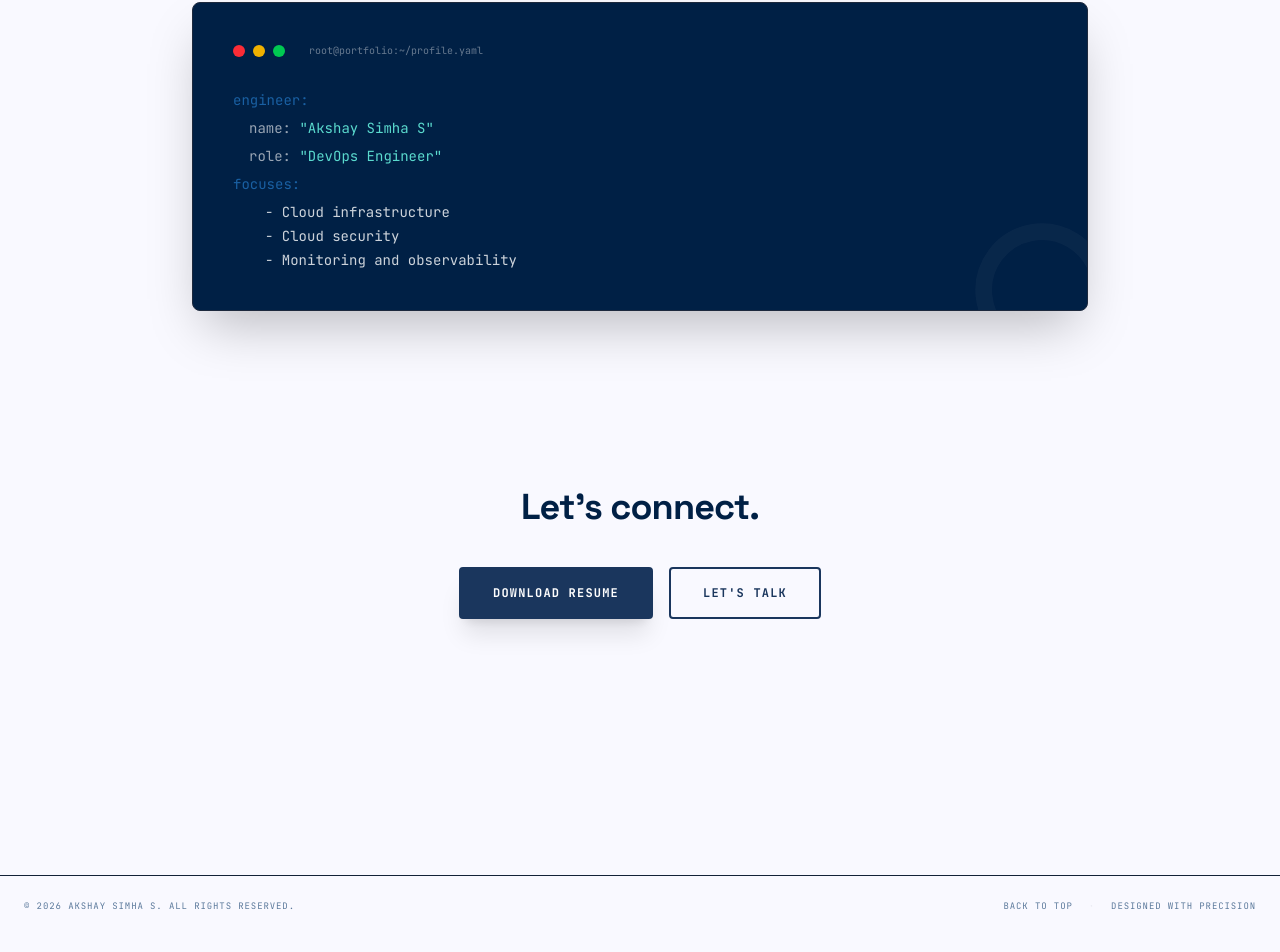
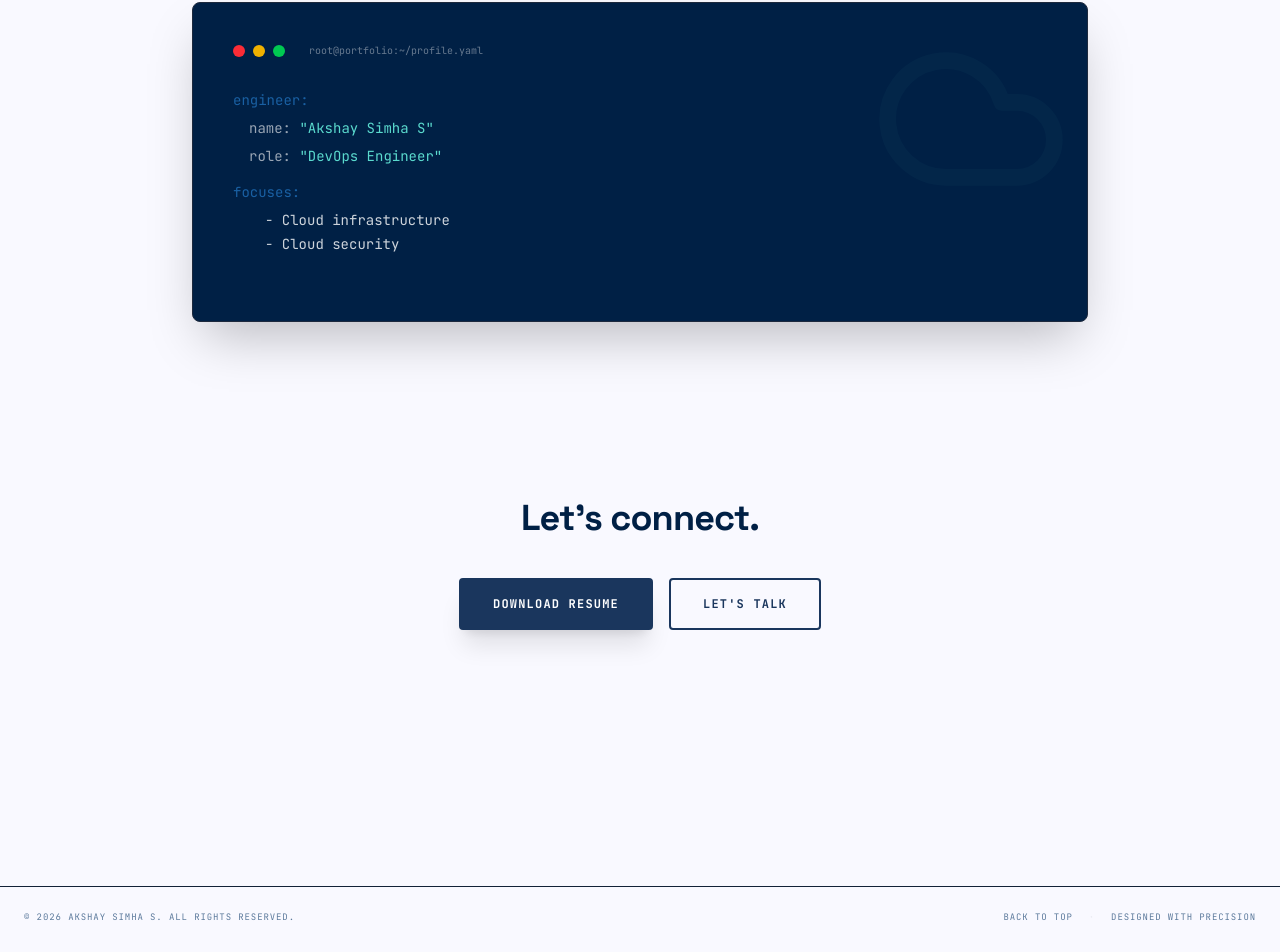
Before and after one commit to Akshay-Simha/akshay-simha-web-portfolio, a React (Vite) app: page / in a window 1280 px wide. Shown: the part 7859-8811 px from the top of the page. Built offline with nearby package versions, Linux system fonts and the light colour scheme; a web font is replaced by a local one.

Commit message:
feat: add animated terminal profile component
Implement an interactive terminal-style component to dynamically display profile data with a typing animation effect.

```diff
--- a/src/App.tsx
+++ b/src/App.tsx
@@ -869,6 +869,86 @@ const CertificationsTab = () => (
   </div>
 );
 
+const AnimatedProfileTerminal = () => {
+  const [visibleCount, setVisibleCount] = useState(1);
+
+  useEffect(() => {
+    const interval = setInterval(() => {
+      setVisibleCount(prev => {
+        if (prev >= 8) {
+          return 1;
+        }
+        return prev + 1;
+      });
+    }, 1200);
+    return () => clearInterval(interval);
+  }, []);
+
+  return (
+    <div className="terminal-card p-10 h-[320px] relative overflow-hidden group flex flex-col justify-start">
+      <div className="flex items-center gap-2 mb-8 flex-shrink-0">
+        <div className="w-3 h-3 rounded-full bg-red-500" />
+        <div className="w-3 h-3 rounded-full bg-yellow-500" />
+        <div className="w-3 h-3 rounded-full bg-green-500" />
+        <span className="font-mono text-[10px] text-white/40 ml-4">root@portfolio:~/profile.yaml</span>
+      </div>
+      <div className="font-mono text-sm space-y-2 flex-grow text-left">
+        {/* Line 1: engineer: */}
+        {visibleCount >= 1 && (
+          <div className="text-brand-accent">engineer:</div>
+        )}
+
+        {/* Line 2: name: "Akshay Simha S" */}
+        {visibleCount >= 2 && (
+          <div className="pl-4">
+            <span className="text-white/60">name:</span> <span className="text-[#5adace]">"{RESUME_DATA.name}"</span>
+          </div>
+        )}
+
+        {/* Line 3: role: "DevOps Engineer" */}
+        {visibleCount >= 3 && (
+          <div className="pl-4">
+            <span className="text-white/60">role:</span> <span className="text-[#5adace]">"DevOps Engineer"</span>
+          </div>
+        )}
+
+        {/* Line 4: focuses: */}
+        {visibleCount >= 4 && (
+          <div className="text-brand-accent pt-2">focuses:</div>
+        )}
+
+        {/* Focuses list (lines 5, 6, 7) */}
+        <ul className="pl-8 text-white/80 list-none space-y-1">
+          {visibleCount >= 5 && (
+            <li>- Cloud infrastructure</li>
+          )}
+          {visibleCount >= 6 && (
+            <li>- Cloud security</li>
+          )}
+          {visibleCount >= 7 && (
+            <li>- Monitoring and observability</li>
+          )}
+        </ul>
+
+        {/* Cursor/Terminal prompt */}
+        {visibleCount >= 8 && (
+          <div className="flex items-center pt-2 text-white/95">
+            <span className="text-brand-accent mr-2">$</span>
+            <motion.span
+              animate={{ opacity: [0, 1] }}
+              transition={{ repeat: Infinity, duration: 0.8 }}
+              className="inline-block w-2 h-4 bg-brand-accent"
+            />
+          </div>
+        )}
+      </div>
+      <div className="absolute top-0 right-0 p-4 opacity-[0.03] pointer-events-none">
+        <Cloud size={200} />
+      </div>
+    </div>
+  );
+};
+
 const ContactTab = () => {
   const [isOpen, setIsOpen] = useState(false);
   const [copiedText, setCopiedText] = useState(false);
@@ -963,30 +1043,7 @@ Best regards,
 
       {/* Info Terminal Card */}
       <div className="max-w-4xl mx-auto w-full">
-        <div className="terminal-card p-10 relative overflow-hidden group">
-          <div className="flex items-center gap-2 mb-8">
-            <div className="w-3 h-3 rounded-full bg-red-500" />
-            <div className="w-3 h-3 rounded-full bg-yellow-500" />
-            <div className="w-3 h-3 rounded-full bg-green-500" />
-            <span className="font-mono text-[10px] text-white/40 ml-4">root@portfolio:~/profile.yaml</span>
-          </div>
-          <div className="font-mono text-sm space-y-2">
-            <div className="text-brand-accent">engineer:</div>
-            <div className="pl-4">
-              <span className="text-white/60">name:</span> <span className="text-[#5adace]">"{RESUME_DATA.name}"</span>
-            </div>
-            <div className="pl-4">
-              <span className="text-white/60">role:</span> <span className="text-[#5adace]">"DevOps Engineer"</span>
-            </div>
-            <div className="text-brand-accent">focuses:</div>
-            <ul className="pl-8 text-white/80 list-none space-y-1">
-              <li>- Cloud infrastructure</li>
-              <li>- Cloud security</li>
-              <li>- Monitoring and observability</li>
-            </ul>
-          </div>
-          <Cloud size={200} className="absolute -right-20 -bottom-20 text-white opacity-[0.03] group-hover:scale-110 transition-transform" />
-        </div>
+        <AnimatedProfileTerminal />
       </div>
 
       {/* Footer CTA */}
@@ -1019,7 +1076,7 @@ Best regards,
       {/* Modals & Dialog overlays */}
       <AnimatePresence>
         {isOpen && (
-          <div className="fixed inset-0 z-50 flex items-center justify-center p-4">
+          <div className="fixed inset-0 z-[100] flex items-center justify-center p-4">
             {/* Backdrop */}
             <motion.div
               initial={{ opacity: 0 }}
@@ -1406,7 +1463,7 @@ export default function App() {
         onClose={() => setIsMenuOpen(false)}
       />
 
-      <main className="max-w-7xl mx-auto px-6 relative z-10 pb-32">
+      <main className="max-w-7xl mx-auto px-6 relative pb-32">
         <div className="space-y-48">
           <section id="Home" className="scroll-mt-32">
             <HomeTab setActiveTab={onTabClick} />
@@ -1439,7 +1496,7 @@ export default function App() {
       </main>
 
       {/* Footer with copyright message */}
-      <footer className="relative z-10 border-t border-[#132237] py-6 px-6 max-w-7xl mx-auto flex flex-col md:flex-row justify-between items-center text-[#5c7a9c] gap-3 font-mono text-[9px] uppercase tracking-widest mt-12">
+      <footer className="relative border-t border-[#132237] py-6 px-6 max-w-7xl mx-auto flex flex-col md:flex-row justify-between items-center text-[#5c7a9c] gap-3 font-mono text-[9px] uppercase tracking-widest mt-12">
         <div>
           &copy; {new Date().getFullYear()} {RESUME_DATA.name}. All rights reserved.
         </div>
```
